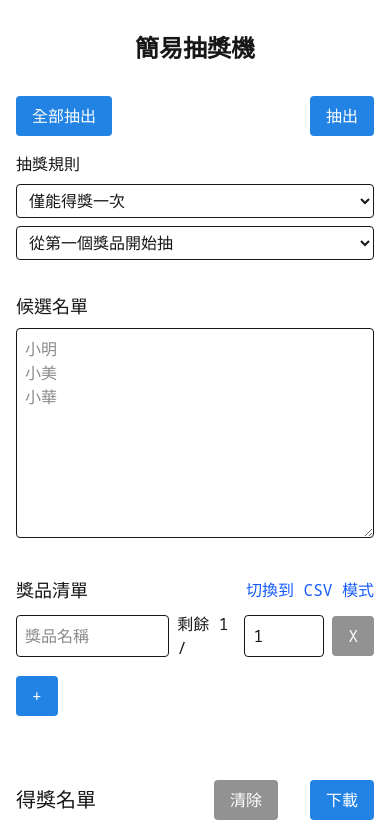
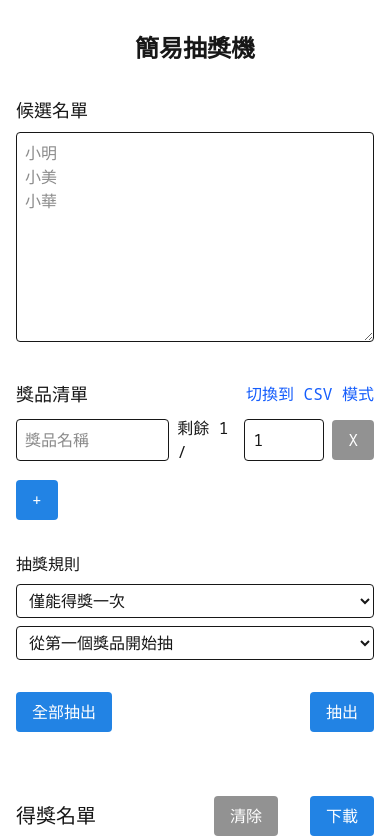
Before and after one commit to selmo-lyz/SimpleRandomPicker, a Next.js app: page / in a window 390 px wide. Shown: the top 838 px of the page. Built offline with nearby package versions, Linux system fonts and the light colour scheme.

Commit message:
style: adjust layout flow for mobile responsiveness

```diff
--- a/src/app/page.tsx
+++ b/src/app/page.tsx
@@ -19,6 +19,8 @@ export default function Home() {
       <div className="bg-white md:rounded-2xl min-h-100 md:min-h-200 max-w-xl w-full px-4 md:px-8 py-8">
         <h1 className="text-2xl font-bold text-center">簡易抽獎機</h1>
 
+        <div className="flex flex-col-reverse md:flex-col">
+          <div className="flex flex-col-reverse md:flex-col">
             <div className="flex justify-between mt-8">
               <DrawButton
                 candidates={candidates}
@@ -36,7 +38,7 @@ export default function Home() {
               />
             </div>
 
-        <div className="mt-4 mb-4">
+            <div className="mt-8 md:mt-4">
               <label className="text-md font-medium">抽獎規則</label>
               <div className="flex flex-col md:flex-row justify-start gap-2 mt-2">
                 <select
@@ -57,10 +59,13 @@ export default function Home() {
                 </select>
               </div>
             </div>
+          </div>
 
+          <div>
             <CandidateInput onChange={setCandidates} />
-
             <PrizeInput prizes={prizes} setPrizes={setPrizes} drawResult={results}/>
+          </div>
+        </div>
       </div>
 
       <div className="bg-white md:rounded-2xl min-h-100 md:min-h-200 max-w-xl w-full px-4 md:px-8 py-8">
```
Lines whose indentation alone changed are shown as unchanged.
